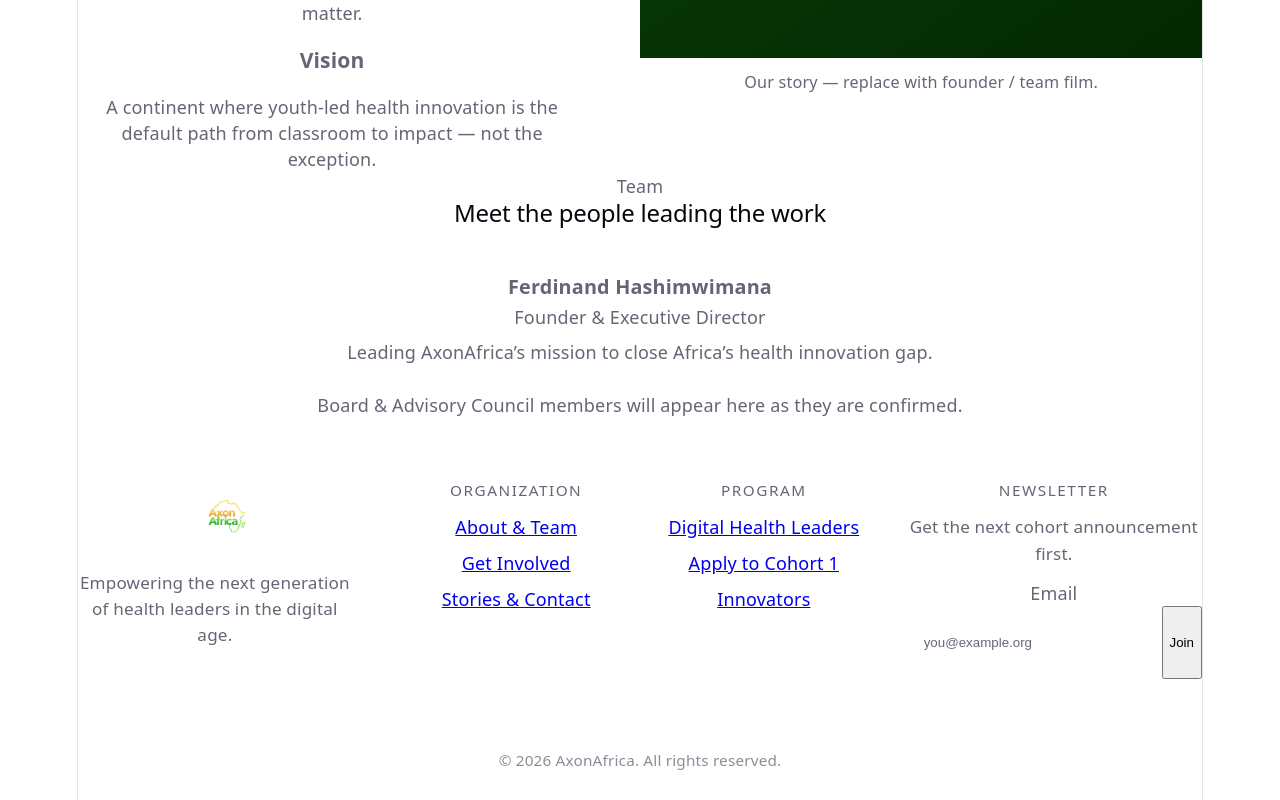
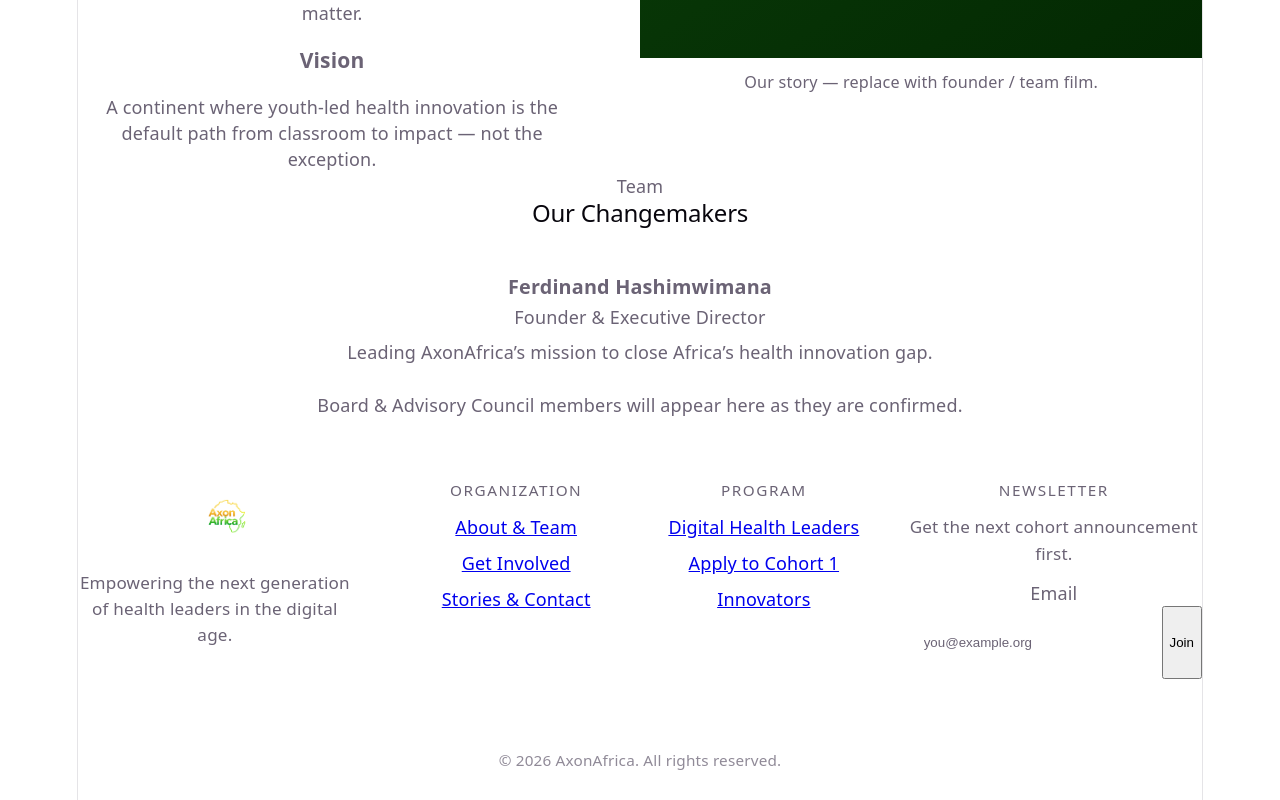
Before and after one commit to Rukundojeandedieu67/AxonAfricaFrontend, a React (Vite) app: page /about in a window 1280 px wide. Shown: the part 918-1718 px from the top of the page. Built offline with nearby package versions, Linux system fonts and the light colour scheme; no server answers; the HTML template or start-up script is replaced by a standard one.

Commit message:
team change name as our change makers

```diff
--- a/src/pages/About.tsx
+++ b/src/pages/About.tsx
@@ -95,7 +95,7 @@
         <div className="container">
           <Reveal>
             <p className="eyebrow eyebrow--leaf">Team</p>
-            <h2 className="section-title">Meet the people leading the work</h2>
+            <h2 className="section-title">Our Changemakers</h2>
           </Reveal>
           <div className="grid-3" style={{ marginTop: '1.5rem' }}>
             {team.map((member) => (
```
